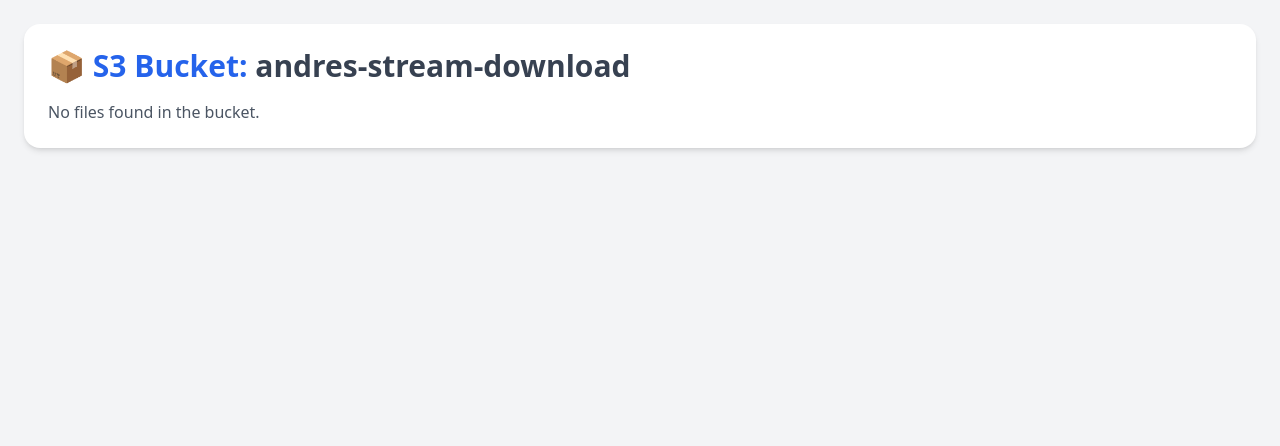
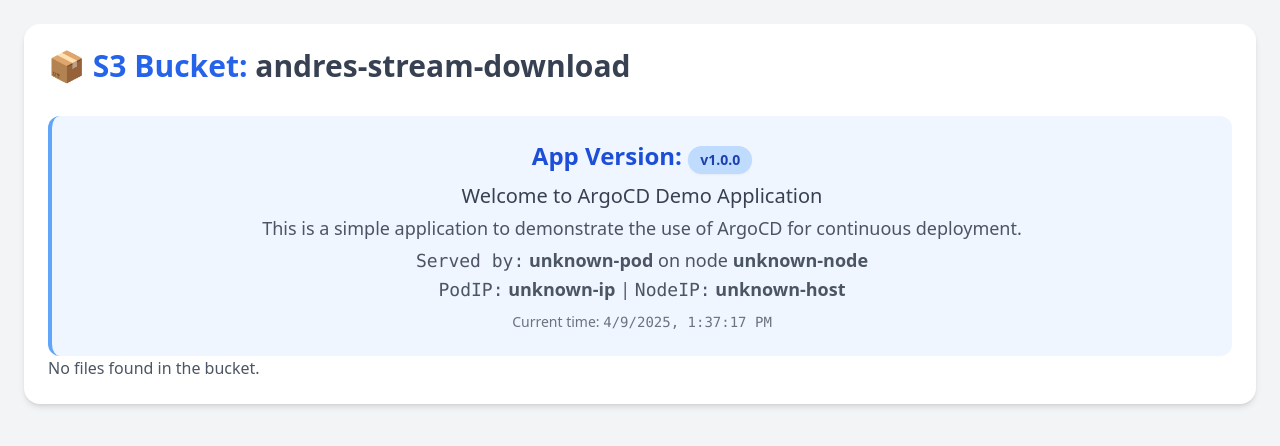
Before and after one commit to asoltes/file-download-stream-app, a Flask app: page / in a window 1280 px wide. Shown: the top 446 px of the page. Run offline with Flask 3, Linux system fonts and the light colour scheme; data that the repository does not hold is empty; some libraries are stand-ins or nearby versions.

Commit message:
working as expected

```diff
--- a/app.py
+++ b/app.py
@@ -1,10 +1,22 @@
 from flask import Flask, render_template, jsonify
+import os
 import boto3
 from botocore.exceptions import ClientError
 from datetime import datetime, timedelta
 import threading
 
 app = Flask(__name__)
+
+START_TIME = datetime.utcnow()
+
+def get_uptime():
+    delta = datetime.utcnow() - START_TIME
+    return str(delta).split('.')[0]  # drop microseconds
+
+POD_NAME = os.getenv("POD_NAME", "unknown-pod")
+NODE_NAME = os.getenv("NODE_NAME", "unknown-node")
+POD_IP = os.getenv("POD_IP", "unknown-ip")
+HOST_IP = os.getenv("HOST_IP", "unknown-host")
 
 # Config
 BUCKET_NAME = "andres-stream-download"
@@ -90,7 +102,7 @@
             if url:
                 files.append({'key': key, 'url': url, 'expires_at': expires_at})
 
-        return render_template("index.html", files=files, bucket_name=BUCKET_NAME)
+        return render_template("index.html", files=files, bucket_name=BUCKET_NAME, pod_name=POD_NAME, node_name=NODE_NAME, pod_ip=POD_IP, host_ip=HOST_IP,  uptime=get_uptime())
 
     except ClientError as e:
         return f"Error accessing bucket: {str(e)}", 500
@@ -123,4 +135,4 @@
 
 
 if __name__ == '__main__':
-    app.run(host='0.0.0.0', port=5000, debug=False)
+    app.run(host='0.0.0.0', port=5000, debug=False, use_reloader=False)
--- a/templates/index.html
+++ b/templates/index.html
@@ -7,11 +7,49 @@
     <script src="https://cdn.tailwindcss.com"></script>
 </head>
 <body class="bg-gray-100 text-gray-800 min-h-screen font-sans">
+
     <div class="container mx-auto p-6">
         <div class="bg-white shadow-md rounded-2xl p-6">
             <h1 class="text-3xl font-bold mb-4 text-blue-600">
                 📦 S3 Bucket: <span class="text-gray-700">{{ bucket_name }}</span>
             </h1>
+            <div class="mt-8 text-lg text-gray-700 bg-blue-50 border-l-4 border-blue-400 p-6 rounded-xl space-y-4">
+
+                <!-- App Version + Description -->
+                <div class="text-center">
+                    <h2 class="text-2xl font-bold text-blue-700">
+                        App Version:
+                        <span class="inline-block bg-blue-200 text-blue-800 text-sm font-semibold px-3 py-1 rounded-full shadow-sm">
+                            v1.0.0
+                        </span>
+                    </h2>
+                    <h3 class="text-xl text-gray-700 mt-2">Welcome to ArgoCD Demo Application</h3>
+                    <p class="text-md text-gray-600 mt-1">
+                        This is a simple application to demonstrate the use of ArgoCD for continuous deployment.
+                    </p>
+
+                    <p class="text-md text-gray-600 mt-1">
+                        <span class="font-mono">Served by:</span> <strong>{{ pod_name }}</strong> on node <strong>{{ node_name }}</strong><br>
+                        <span class="font-mono">PodIP:</span> <strong>{{ pod_ip }}</strong> |
+                        <span class="font-mono">NodeIP:</span> <strong>{{ host_ip }}</strong>
+                    </p>
+                    <p class="text-sm text-gray-500 mt-2">
+                        Current time: <span id="current-time" class="font-mono"></span>
+                    </p>
+                </div>
+
+                <!-- Clock Script -->
+                <script>
+                  function updateTime() {
+                    const now = new Date();
+                    document.getElementById('current-time').innerText = now.toLocaleString();
+                  }
+                  setInterval(updateTime, 1000);
+                  updateTime();
+                </script>
+            </div>
+
+
 
             {% if files %}
             <ul class="space-y-4" id="file-list">
```
